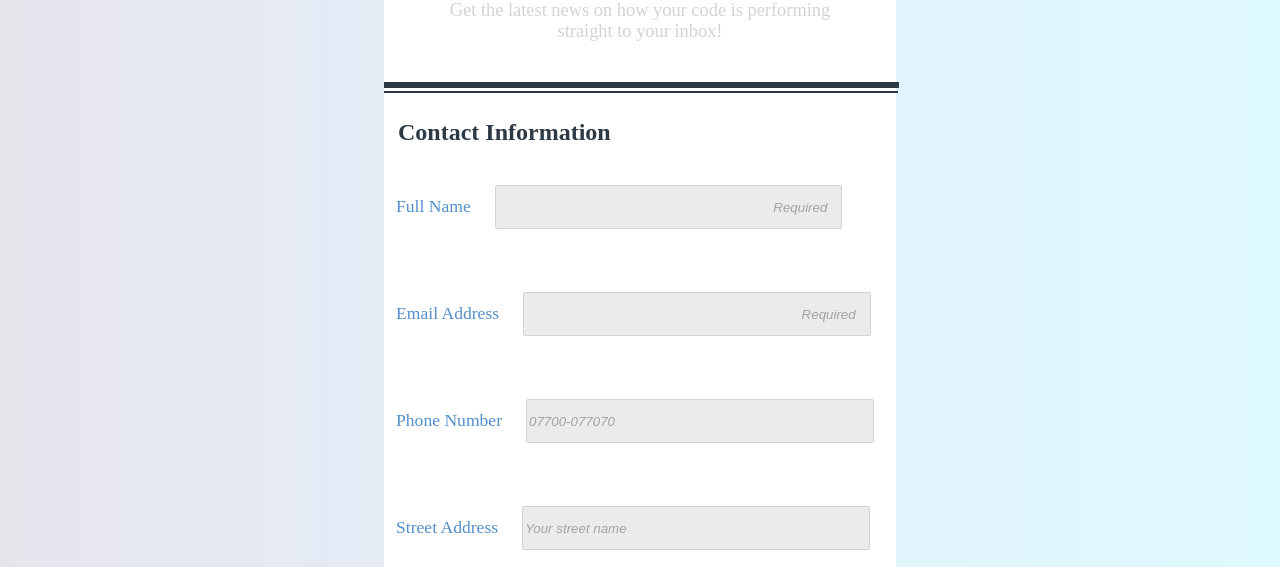
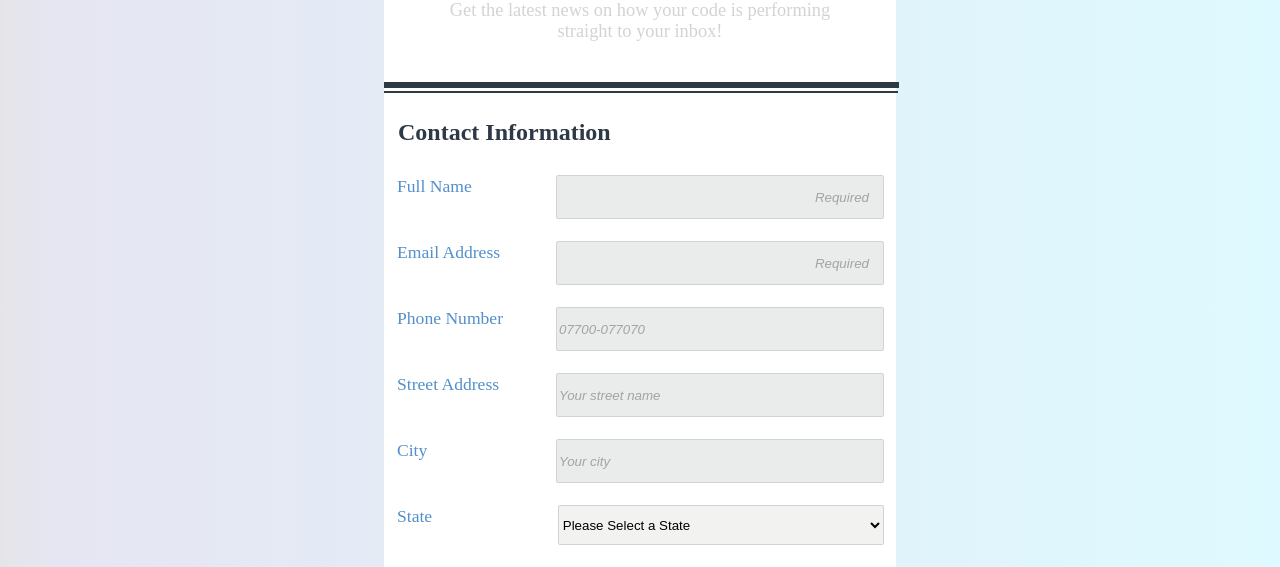
Before and after one commit to jmaletto1/Online-Registration-Form-FEWD-Project-3, a plain HTML site: page index.html in a window 1280 px wide. Shown: the part 199-766 px from the top of the page. Drawn offline with Linux system fonts and the light colour scheme.

Commit message:
Cleaned up some divs

```diff
--- a/css/styles.css
+++ b/css/styles.css
@@ -166,6 +166,10 @@ input[type="radio"] {
   margin-top: 20px;
 }
 
+option[value="default"] {
+  color: white;
+}
+
 /* Id Selectors */
 #copyright {
   margin-top: 20px;
@@ -223,13 +227,15 @@ input[type="radio"] {
 
   label {
     width: 30%;
+    height: 40px;
+    padding: 1px;
+    margin: 7px 0 15px;
   }
 
   input,
   select {
     margin-left: 20px;
     width: 70%;
-    align-items: flex-end;
   }
 
   body {
@@ -246,4 +252,8 @@ input[type="radio"] {
   .main-form {
     background-color: white;
   }
+
+  .main-row {
+    display: flex;
+  }
 }
--- a/index.html
+++ b/index.html
@@ -3,56 +3,64 @@
   <head>
     <meta charset="UTF-8" />
     <meta name="viewport" content="width=device-width, initial-scale=1.0" />
-    <title>Document</title>
+    <title>The Code Review - An Exclusive Programming Newsletter</title>
     <link rel="stylesheet" href="css/styles.css" />
   </head>
+
   <header>
     <div class="main-head">
       <h1>THE CODE REVIEW</h1>
     </div>
   </header>
+
   <body>
     <div class="main-body">
+
       <div class="sign-up-header">
         <h2>Sign Up For Our Newsletter</h2>
       </div>
+
         <p class="news-label">
           Get the latest news on how your code is performing straight to your
           inbox!
         </p>
+
         <div class="form-border"></div>
         <div class="skinny-form-border"></div>
     </div>
+
     <div class="main-form">
+
       <form action="#">
         <fieldset class="form_pt_1">
           <legend>Contact Information</legend>
-          <div class="row">
+
+          <div class="main-row">
           <label for="name">Full Name</label>
           <input type="text" name="name" id="name" placeholder="Required" required>
         </div>
 
-        <div class="row">
+        <div class="main-row">
           <label for="email">Email Address</label>
           <input type="email" name="email" id="email" placeholder="Required" required>
         </div>
 
-        <div class="row">
+        <div class="main-row">
           <label for="phone">Phone Number</label>
           <input type="tel" name="phone" id="phone" placeholder="07700-077070">
         </div>
 
-        <div class="row">
+        <div class="main-row">
           <label for="address">Street Address</label>
           <input type="text" name="address" id="address" placeholder="Your street name">
         </div>
 
-        <div class="row">
+        <div class="main-row">
           <label for="city">City</label>
           <input type="text" name="city" id="city" placeholder="Your city">
         </div>
 
-        <div class="row">
+        <div class="main-row">
           <label for="state">State</label>
           <select name="state" id="state" class="select">
               <option value="default">Please Select a State</option>
@@ -62,7 +70,7 @@
           </select>
         </div>
 
-        <div class="row">
+        <div class="main-row">
           <label for="zip">Zip Code</label><div></div>
           <input type="text" name="zip" id="zip" class="zip" placeholder="Your Post/Zip Code">
         </div>
@@ -70,36 +78,49 @@
         </fieldset>
         <div class="mid-form-border"></div>
         <fieldset>
+
           <legend>Newsletter</legend>
+
             <div class="newsletter">
               <div class="row"><p>Select the newsletters you would like to receive:</p></div>
+
               <div class="row">
                 <input type="checkbox" id="html-news" name="html-news" value="HTML News">
                 <label for="html-news">HTML News</label>
               </div>
+
               <div class="row">
                 <input type="checkbox" id="css-news" name="css-news" value="CSS News">
                 <label for="css-news">CSS News</label>
+              </div>
+
               <div class="row">
                 <input type="checkbox" id="javascript-news" name="javascript-news" value="Javascript News">
                 <label for="javascript-news">Javascript News</label>
+              </div>
+
                 <div class="row"><p class="newsletter-format">Newsletter format:</p></div>
                 <div class="row">
                   <input type="radio" id="html" name="radio" value="html">
                   <label for="html">HTML</label>
-                </row>
+                </div>
+
                 <div class="row">
                   <input type="radio" id="plain-text" name="radio" value="plain-text">
                   <label for="plain-text">Plain text</label>
                 </div>
+
                 <div class="row added-margin">
                   <label for="other-topics"><p>Other topics you'd like to hear about:</p></label>
                   <textarea name="other-topics" id="other-topics" cols="30" rows="10" placeholder="Your thoughts here!"></textarea>
                 </div>
+
                 <div class="row">
                   <button type="submit" id="button">Sign Up</button>
                 </div>
+
                 <div class="row" id="copyright"><p>&copy; The Code Review</p></div>
+
             </div>
           </div>
         </fieldset>
```
